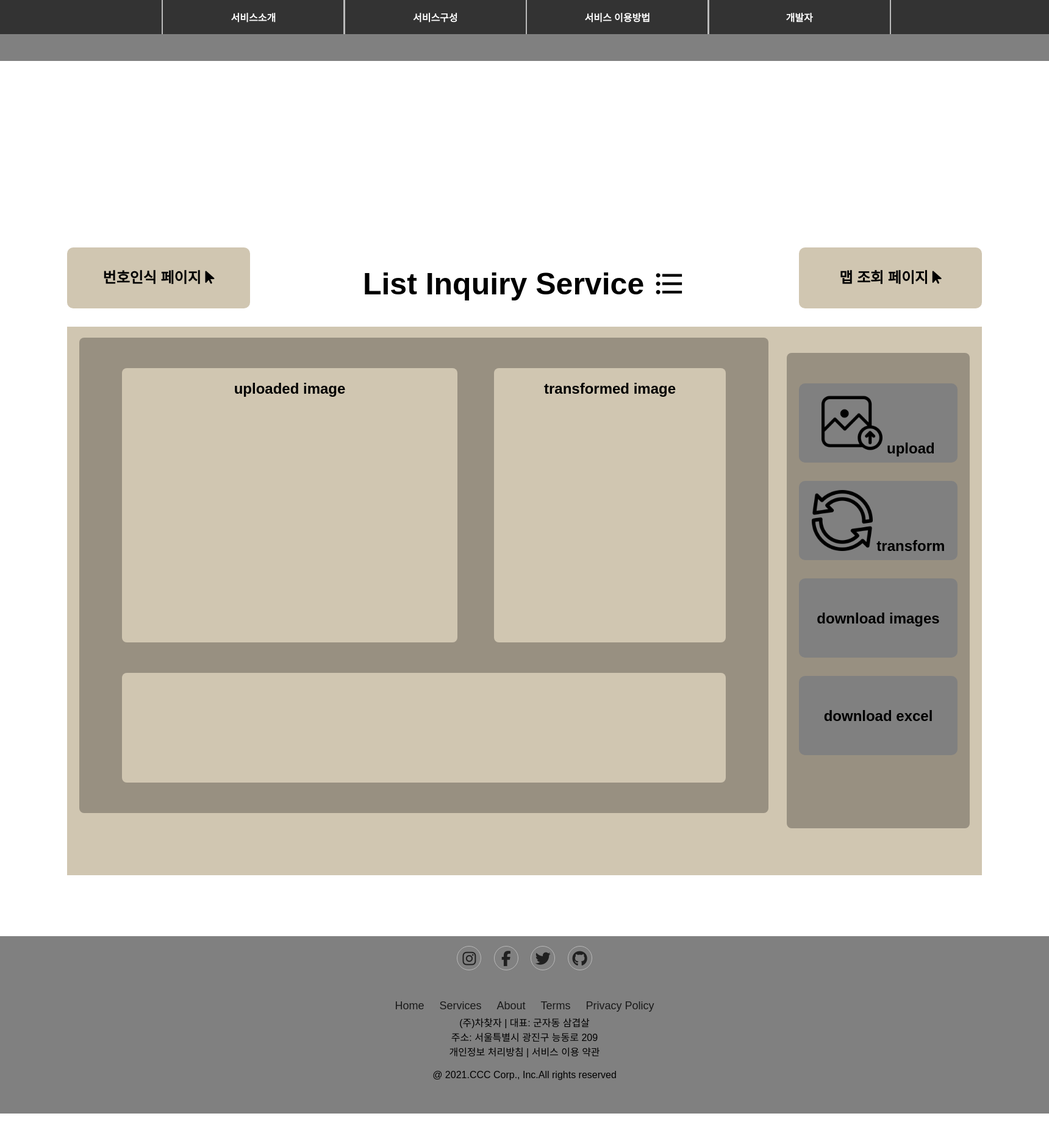
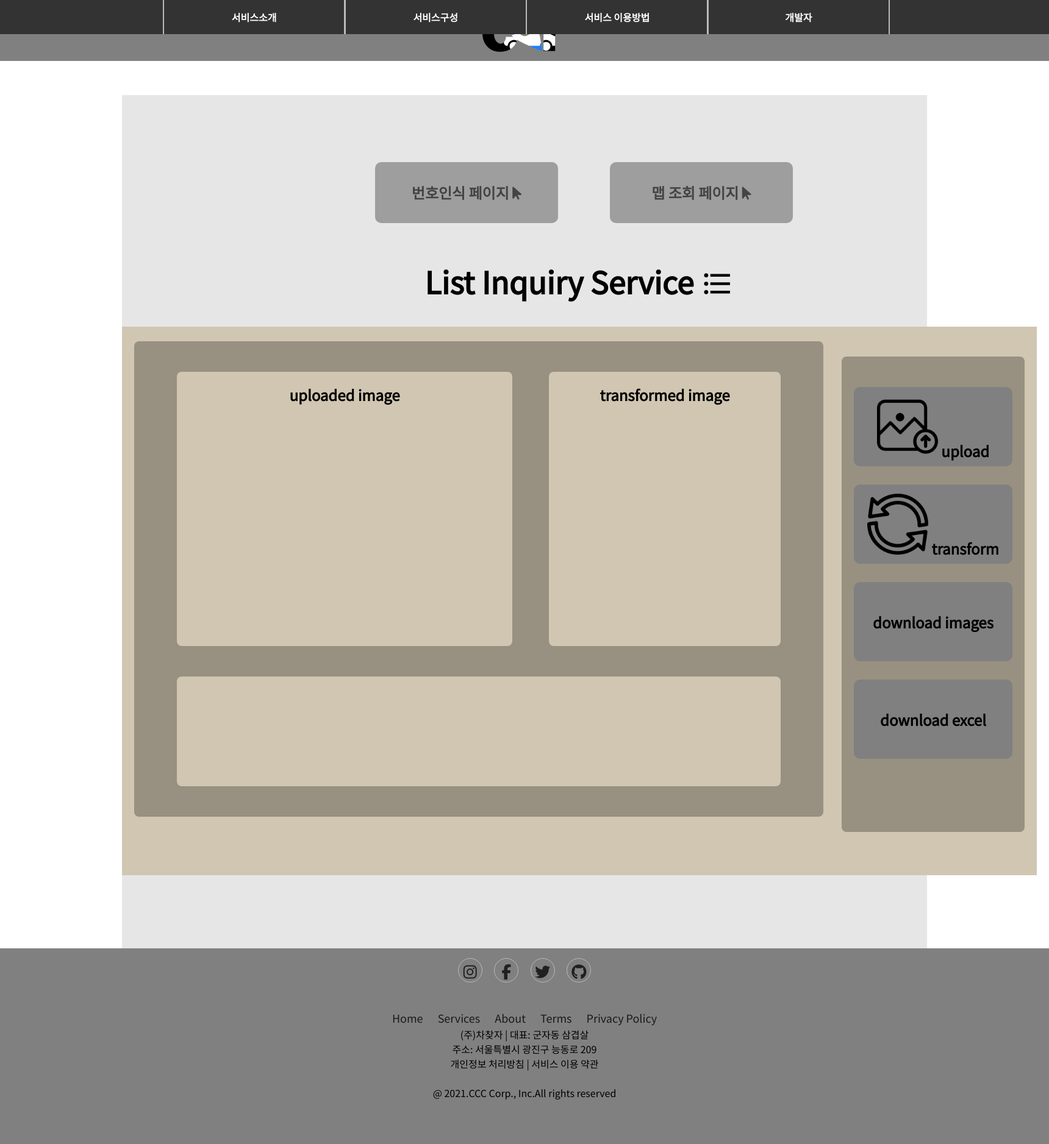
Before and after one commit to Clear-Top/Repository_for_Capstone, a Flask app: page / in a window 1720 px wide. Shown: the whole page at 61% size. Before the commit the page ends 1827 px from the top, so only its background shows below. Run offline with Flask 2, Linux system fonts and the light colour scheme; some libraries are stand-ins or nearby versions.

Commit message:
리스트조회 / 맵조회 마무리

```diff
--- a/static/css/footer.css
+++ b/static/css/footer.css
@@ -49,7 +49,7 @@ footer-basic{
     background-color: gray;
     width: 100%;
     height: 100px;
-    margin-top: 940px;
+    /* margin-top: 940px; */
 }
 
 .footer-basic .social > a {
--- a/static/css/introductionMap.css
+++ b/static/css/introductionMap.css
@@ -9,10 +9,6 @@
 
 .logo{
     transition: 0.3s;
-}
-
-.logo:hover{
-    scale: (1.2,1.2);
 }
 
 #nav-sub{
--- a/static/css/up.css
+++ b/static/css/up.css
@@ -12,12 +12,24 @@ body{
     line-height: 100px;
 }
 
+.bossContainer{
+  position: relative;
+  /* border-right: 5px solid black; */
+  /* border-left: 5px solid black; */
+  margin-left: 200px;
+  margin-right: 200px;
+  margin-bottom: 0;
+  height: 1400px;
+  background-color: rgb(230, 230, 230);
+}
+
 .container{
   margin: 0 auto;
   width: 1500px;
   position : relative;
   text-align: center;
   z-index: 0;
+  top: 250px;
 }
 
 #frame3{
@@ -125,17 +137,25 @@ input{
   cursor: pointer;
 }
 .linkbox{
-  background:rgb(208,198 ,177 );
+  background:gray;
+  opacity: 0.7;
   width:300px;
   height:100px;
   border-radius: 10px 10px 10px 10px;
   line-height:50px;
   font-size:x-large;
+  font-weight: bold;
   border:0;
   outline:0;
-  transition : transform 0.5s, opacity 0.5s;
+  transition : transform 0.3s, opacity 0.3s;
   cursor : pointer;
 }
+
+.linkbox:hover{
+  transform: scale(0.8,0.8);
+  opacity: 1.0;
+}
+
 .filebox label{
   display : inline-block;
   background: gray;
--- a/templates/introductionMap.html
+++ b/templates/introductionMap.html
@@ -18,7 +18,7 @@
 <body>
     <header
         style="background-color: rgba(128,128,128,1.0);margin: 0; height: 100px; text-align: center;line-height: 100px;">
-        <img class="logo" src="../static/images/Logo.png" alt="Logo" style="width:100px;vertical-align: middle;"
+        <img class="logo" src="../static/images/Logo.png" alt="Logo" style="width:150px;vertical-align: middle;"
             onclick="alert('차찾자 서비스에 오신것을 환영합니다^^\nFrom. 군자동삼겹살 일동')" />
     </header>
     <nav id="mySidenav" class="sidenav">
--- a/templates/up.html
+++ b/templates/up.html
@@ -10,12 +10,17 @@
     <link rel="stylesheet" type="text/css" href="../static/css/mainfooter.css">
     <link rel="stylesheet" href="../static/css/navigation.css">
     <link href="https://fonts.googleapis.com/icon?family=Material+Icons" rel="stylesheet">
+    <link href="https://fonts.googleapis.com/css2?family=Noto+Sans+KR&display=swap" rel="stylesheet">
     <link rel="shortcut icon" href="#">
     <title>upload</title>
 </head>
 
 <body>
-    <div class="header" style="background-color: gray;margin: 0; height: 100px;"></div>
+    <div class="header"
+        style="background-color: rgba(128,128,128,1.0);margin: 0; height: 100px; text-align: center;line-height: 100px;">
+        <img class="logo" src="../static/images/Logo.png" alt="Logo" style="width:150px;vertical-align: middle;"
+            onclick="alert('차찾자 서비스에 오신것을 환영합니다^^\nFrom. 군자동삼겹살 일동')" />
+    </div>
     <div class="nav-container">
         <ul class="nav">
             <li class="dropdown">
@@ -49,23 +54,27 @@
     </div>
     {% if alert==-1 %}
     <script>alert("이미지를 먼저 업로드 해주세요!")</script>{% endif %}
+    <div class="bossContainer">
         <div class="container">
-        <h1><button class="linkbox" style= "float:left;" onClick="location.href='http://localhost:5000/'"><strong>번호인식 페이지 <i class="fas fa-mouse-pointer"></i></strong></button></h1>
-        <h1
-            style="display: block;text-align:center; font-size: 50px; height: 100px; margin-bottom: 0px;margin-top: 250px; margin-bottom: 30px;">
-
+            <h1><button class="linkbox" style="position: absolute;top: -140px;left: 415px;"
+                    onClick="location.href='http://localhost:5000/'"><strong>번호인식
+                        페이지 <i class="fas fa-mouse-pointer"></i></strong></button></h1>
+            <h1 style="display: block;text-align:center; font-size: 50px; height: 100px;margin-bottom: 30px;">
                 List Inquiry
                 Service
                 <i class="material-icons md-55" style="position: relative;top: 10px; height: 55px">
                     format_list_bulleted
                 </i>
-            <button class="linkbox" style="float:right" onClick="location.href='http://localhost:5000/xlupload'"><strong>맵 조회 페이지 <i class="fas fa-mouse-pointer"></i></strong></button>
+                <button class="linkbox" style="position: absolute;top: -140px;left: 800px;"
+                    onClick="location.href='http://localhost:5000/xlupload'"><strong>맵 조회 페이지 <i
+                            class="fas fa-mouse-pointer"></i></strong></button>
             </h1>
             <div id="frame3"><br>
                 <div id="right_box">
                     <form method=post enctype=multipart/form-data>
                         <div class="filebox">
-                        <label for="fb"><img src="/static/images/upload.png" style=" width:100px;height:100px;"><strong>
+                            <label for="fb"><img src="/static/images/upload.png"
+                                    style=" width:100px;height:100px;"><strong>
                                     upload</strong></label>
                             <input multiple=multiple type=file name=file[] id="fb">
                         </div>
@@ -78,7 +87,8 @@
                     {% if active==0 %}<button class="download_box" onClick="alert('이미지를 먼저 업로드 해주세요!')"><strong>download
                             images</strong></button>{% elif active==1 %}<a
                         href="./static/result/transformed_{{nowtime}}.zip" download="transformed_{{nowtime}}"><button
-                        class="download_box btn" alert="모든 이미지 저장 완료!"><strong>download images</strong></button></a>{%
+                            class="download_box btn" alert="모든 이미지 저장 완료!"><strong>download
+                                images</strong></button></a>{%
                     endif %}
                     {% if active==0 %}<button class="download_box" onClick="alert('이미지를 먼저 업로드 해주세요!')"><strong>download
                             excel</strong></button>{% elif active==1 %}<a href="./static/excel/excel{{nowtime}}.xlsx"
@@ -92,11 +102,13 @@
                     </div>
                     <div class="in_left_box2" style="overflow-y:scroll;">
                         <h2>transformed image</h2>{% if car_source %}{% for i in range(car_source|length) %}{% for j in
-                    range(car_source[i]|length) %}<a href="{{car_source[i][j]}}" download="{{nowtime}}/{{i}}/{{j}}"><img
-                            src="{{ car_source[i][j] }}" style=width:340px;height:80px;></a>{% endfor %}
+                        range(car_source[i]|length) %}<a href="{{car_source[i][j]}}"
+                            download="{{nowtime}}/{{i}}/{{j}}"><img src="{{ car_source[i][j] }}"
+                                style=width:340px;height:80px;></a>{% endfor %}
                         <hr>{% endfor %}{% endif %}
                     </div>
-                <div class="in_left_box3">{% for i in range(car_num | length) %}{% for j in range(car_num[i] | length)
+                    <div class="in_left_box3">{% for i in range(car_num | length) %}{% for j in range(car_num[i] |
+                        length)
                         %}
                         {% if car_num[i][j] %}차량번호 : {{ car_num[i][j] }}{% endif %}
                         촬영 시간 :{% if car_time[i] %} {{car_time[i]}}{% else %} 존재하지 않습니다.{% endif %}
@@ -108,9 +120,10 @@
             </div>
 
         </div>
+    </div>
 
     <footer class="footer-basic">
-        <div class="social">
+        <div class="social" style="margin-top: 0px;">
             <a href="https://www.instagram.com/"><i class="fab fa-instagram"></i></a>
             <a href="https://www.facebook.com/"><i class="fab fa-facebook-f"></i></a>
             <a href="https://twitter.com/"><i class="fab fa-twitter"></i></a>
```
Also changed, not shown: static/css/kakaoMap.css (+38 -5 lines), templates/mapPage.html (+13 -1 lines). Lines whose indentation alone changed are shown as unchanged.
